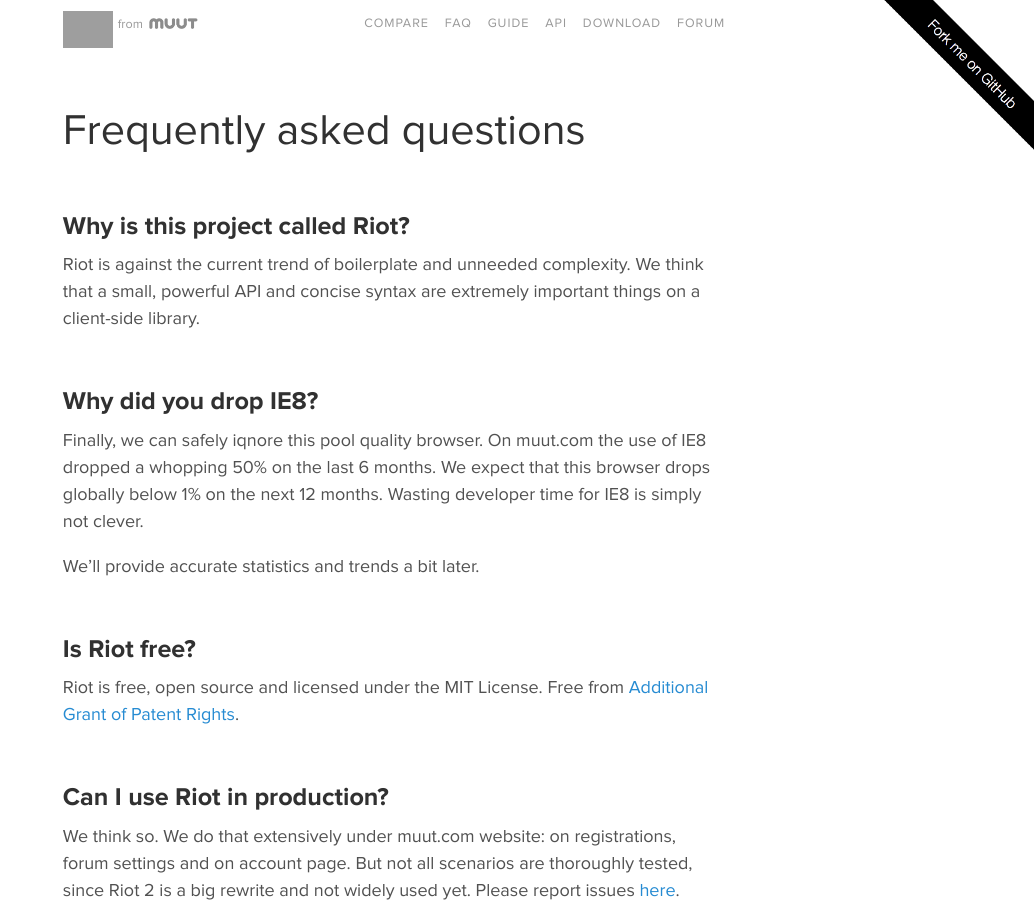
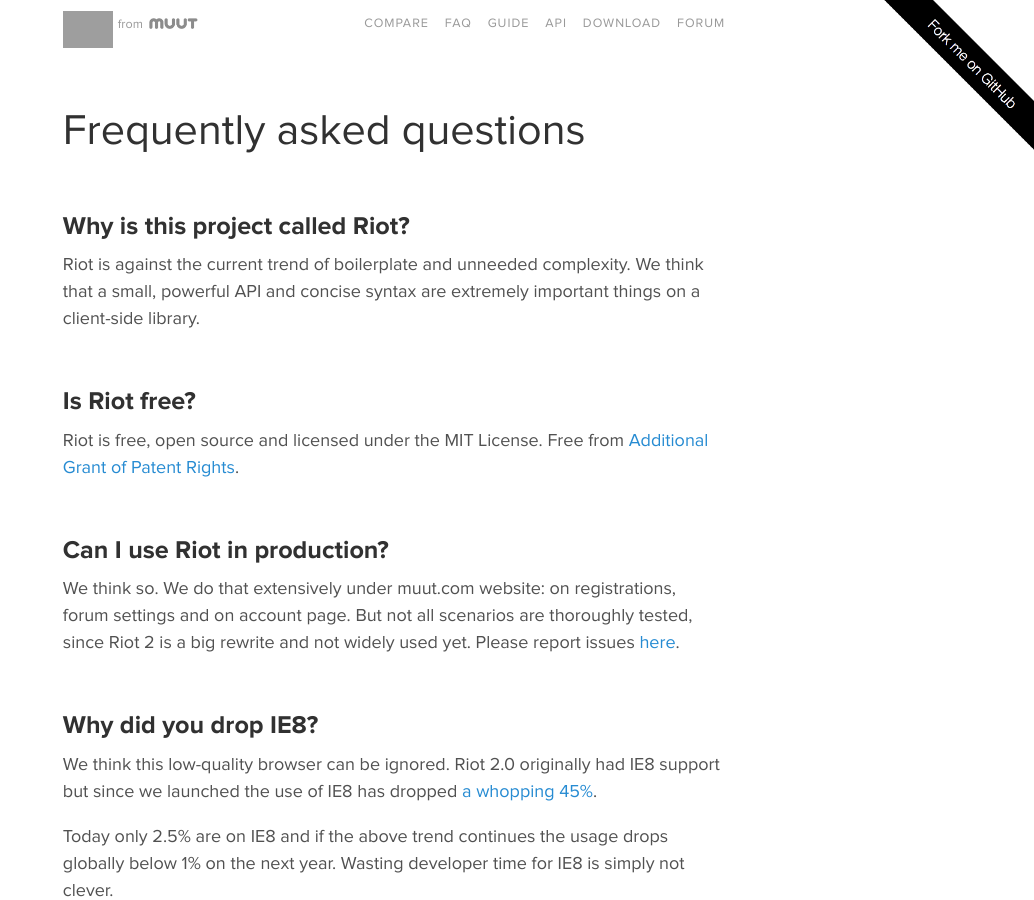
Before and after one commit to riot/riot.github.io, a Jekyll site: the page built from faq.md, in a window 1280 px wide and 900 px high. Shown: the whole window, without its empty margins (246-1280 px from the left). Built offline with Jekyll 4.4.1, drawn with Linux system fonts in a browser that asks for light colours; Markdown is read by kramdown in place of the engine named in the settings; grey boxes are pictures that could not be loaded.

Commit message:
Better IE8 answer to FAQ

```diff
--- a/faq.md
+++ b/faq.md
@@ -10,18 +10,17 @@
 Riot is against the current trend of boilerplate and unneeded complexity. We think that a small, powerful API and concise syntax are extremely important things on a client-side library.
 
 
-## Why did you drop IE8?
-Finally, we can safely iqnore this pool quality browser. On muut.com the use of IE8 dropped a whopping 50% on the last 6 months. We expect that this browser drops globally below 1% on the next 12 months. Wasting developer time for IE8 is simply not clever.
-
-We'll provide accurate statistics and trends a bit later.
-
-
 ## Is Riot free?
 Riot is free, open source and licensed under the MIT License. Free from [Additional Grant of Patent Rights](https://github.com/facebook/react/blob/master/PATENTS).
 
 
 ## Can I use Riot in production?
 We think so. We do that extensively under muut.com website: on registrations, forum settings and on account page. But not all scenarios are thoroughly tested, since Riot 2 is a big rewrite and not widely used yet. Please report issues [here](https://github.com/riot/riot/issues).
+
+## Why did you drop IE8?
+We think this low-quality browser can be ignored. Riot 2.0 originally had IE8 support but since we launched the use of IE8 has dropped [a whopping 45%](http://gs.statcounter.com/#browser_version_partially_combined-ww-monthly-201412-201507).
+
+Today only 2.5% are on IE8 and if the above trend continues the usage drops globally below 1% on the next year. Wasting developer time for IE8 is simply not clever.
 
 
 ## Should I use dash on the tag name?
```
